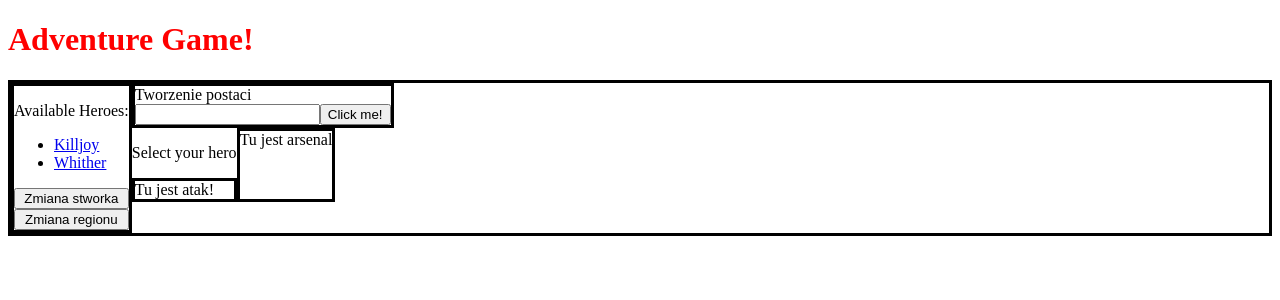
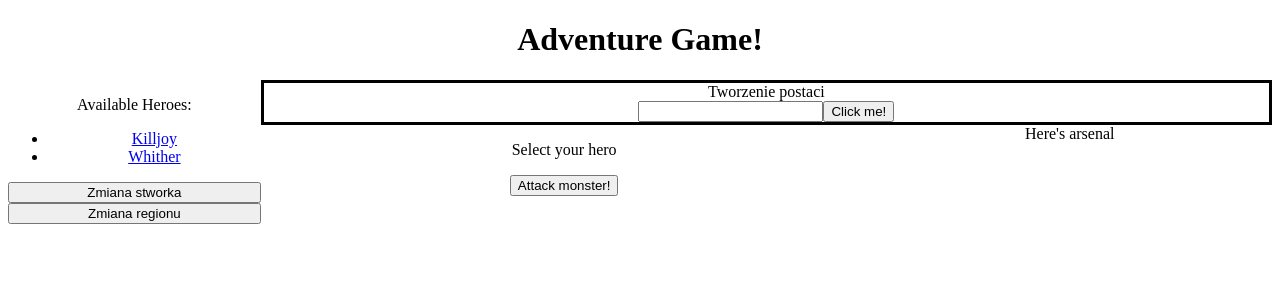
Before and after one commit to MatteoDelOmbra/adventure, a React (Create React App) app: page / in a window 1280 px wide. Shown: the top 300 px of the page. Built offline with nearby package versions, Linux system fonts and the light colour scheme.

Commit message:
basic styles and heroes refactoring

```diff
--- a/src/components/app/App.styles.ts
+++ b/src/components/app/App.styles.ts
@@ -1,7 +1,33 @@
 import styled from "styled-components";
 
-export const Title = styled.h1`
-fint-size: 1em;
-color: red;
+export const Container = styled.div`
+font-family: 'Brush Script MT', cursive;
+text-align: center;
+`
 
+export const ColumnWrapper = styled.div`
+display: flex;
+flex-direction: row ;
 `;
+
+export const LeftPanel = styled.div`
+display: flex;
+flex-direction: column;
+width: 20%
+`;
+
+export const RightPanel = styled.div`
+width: 80%
+`;
+
+export const GamePanel = styled.div`
+width: 60%
+`;
+
+export const ArsenalPanel = styled.div`
+width: 40%
+`;
+
+export const CreatorPanel = styled.div`
+border-style: solid;
+`;
--- a/src/components/app/App.tsx
+++ b/src/components/app/App.tsx
@@ -1,7 +1,6 @@
 import { Heroes } from '../heroes/heroes';
-import { Hero } from '../heroe/hero';
-import { Title } from './App.styles';
-import React from 'react';
+import { HeroBio } from '../heroBio/heroBio';
+import { ColumnWrapper, Container, LeftPanel, RightPanel, GamePanel, ArsenalPanel, CreatorPanel } from './App.styles';
 import { Formik, useFormik } from 'formik';
 import * as Yup from "yup"
 
@@ -17,18 +16,17 @@ function App() {
   })
 
   return (
-    <React.Fragment>
-      <Title>Adventure Game!</Title>
-      <div className="App" style={{ borderStyle: 'solid', display: 'flex', flexDirection: 'row' }}>
-        <div id='side-panel' style={{ borderStyle: 'solid', display: 'flex', flexDirection: 'column' }}>
+    <Container>
+      <h1>Adventure Game!</h1>
+      <ColumnWrapper>
+        <LeftPanel>
           <Heroes /> {/*przerob na liste komponentow hero */}
-
           <button id='generate-mob'>Zmiana stworka</button>                                 {/*React component*/}
           <button id='region'>Zmiana regionu</button>                                       {/*React component*/}
-        </div>
+        </LeftPanel>
 
-        <div id='main'>
-          <div id='hero-creator' style={{ borderStyle: 'solid' }}>
+        <RightPanel>
+          <CreatorPanel>
             Tworzenie postaci
             <form onSubmit={formState.handleSubmit}>
               <input
@@ -42,20 +40,19 @@ function App() {
               {formState.touched.name && formState.errors.name ? <p>{formState.errors.name}</p> : null}
               <button type='submit'>Click me!</button>
             </form>
-          </div>                                                                            {/*React component*/}
+          </CreatorPanel>                                                                            {/*React component*/}
 
-          <div id='wrapper' style={{ display: 'flex', flexDirection: 'row' }}>
-            <div id='game'>
-              <Hero />
+          <ColumnWrapper>
+            <GamePanel>
+              <HeroBio />
+              <button id='run'>Attack monster!</button>                                    {/*React component*/}
+            </GamePanel>
 
-              <div id='run' style={{ borderStyle: 'solid' }}>Tu jest atak!</div>            {/*React component*/}
-            </div>
-
-            <div id='arsenal' style={{ borderStyle: 'solid' }}>Tu jest arsenal</div>        {/*React component*/}
-          </div>
-        </div>
-      </div>
-    </React.Fragment>
+            <ArsenalPanel>Here's arsenal</ArsenalPanel>        {/*React component*/}
+          </ColumnWrapper>
+        </RightPanel>
+      </ColumnWrapper>
+    </Container>
   );
 }
 
--- a/src/components/heroe/hero.tsx
+++ b/src/components/heroBio/heroBio.tsx
@@ -1,7 +1,7 @@
 import { useAppDispatch, useAppSelector } from "../../store/hooks";
 import { IHero as IHero, selectHeroId, selectHeroes, selectHeroesState, Heroes } from "../../store/heroes/heroesSlice";
 
-export function Hero() {
+export function HeroBio() {
     const heroesState: Heroes = useAppSelector(selectHeroesState)
     let hero: IHero | undefined = heroesState.currentHeroId === undefined ? undefined : heroesState.all.find((el) => el.id === heroesState.currentHeroId)
     // const dispatch = useAppDispatch();
--- /dev/null
+++ b/src/components/heroSelector/heroSelector.tsx
@@ -0,0 +1,15 @@
+import { useAppDispatch, useAppSelector } from "../../store/hooks";
+import { IHero as IHero, selectHeroId, selectHeroes, selectHeroesState, Heroes, select } from "../../store/heroes/heroesSlice";
+
+interface IProps {
+    hero: IHero
+}
+
+export function HeroSelector(props: IProps) {
+    const dispatch = useAppDispatch();
+    return (
+        <a href="#" onClick={() => dispatch(select(props.hero.id))} >
+            {props.hero.name}
+        </a>
+    )
+}
--- a/src/components/heroes/heroes.tsx
+++ b/src/components/heroes/heroes.tsx
@@ -1,6 +1,7 @@
 import { ReactElement, JSXElementConstructor, ReactFragment, ReactPortal } from "react";
 import { useAppDispatch, useAppSelector } from "../../store/hooks";
 import { IHero, select, selectHeroes } from "../../store/heroes/heroesSlice";
+import { HeroSelector } from "../heroSelector/heroSelector";
 
 export function Heroes() {
     const heroes = useAppSelector(selectHeroes)
@@ -10,12 +11,8 @@ export function Heroes() {
             <p>Available Heroes:</p>
             <ul>
                 {heroes.map((hero: IHero) =>
-                    <li>
-
-                        <a href="#" onClick={() => dispatch(select(hero.id))} >
-                            {hero.name}
-                        </a>
-
+                    <li key={hero.id.toString()}>
+                        <HeroSelector hero={hero} />
                     </li>
                 )}
             </ul>
```
